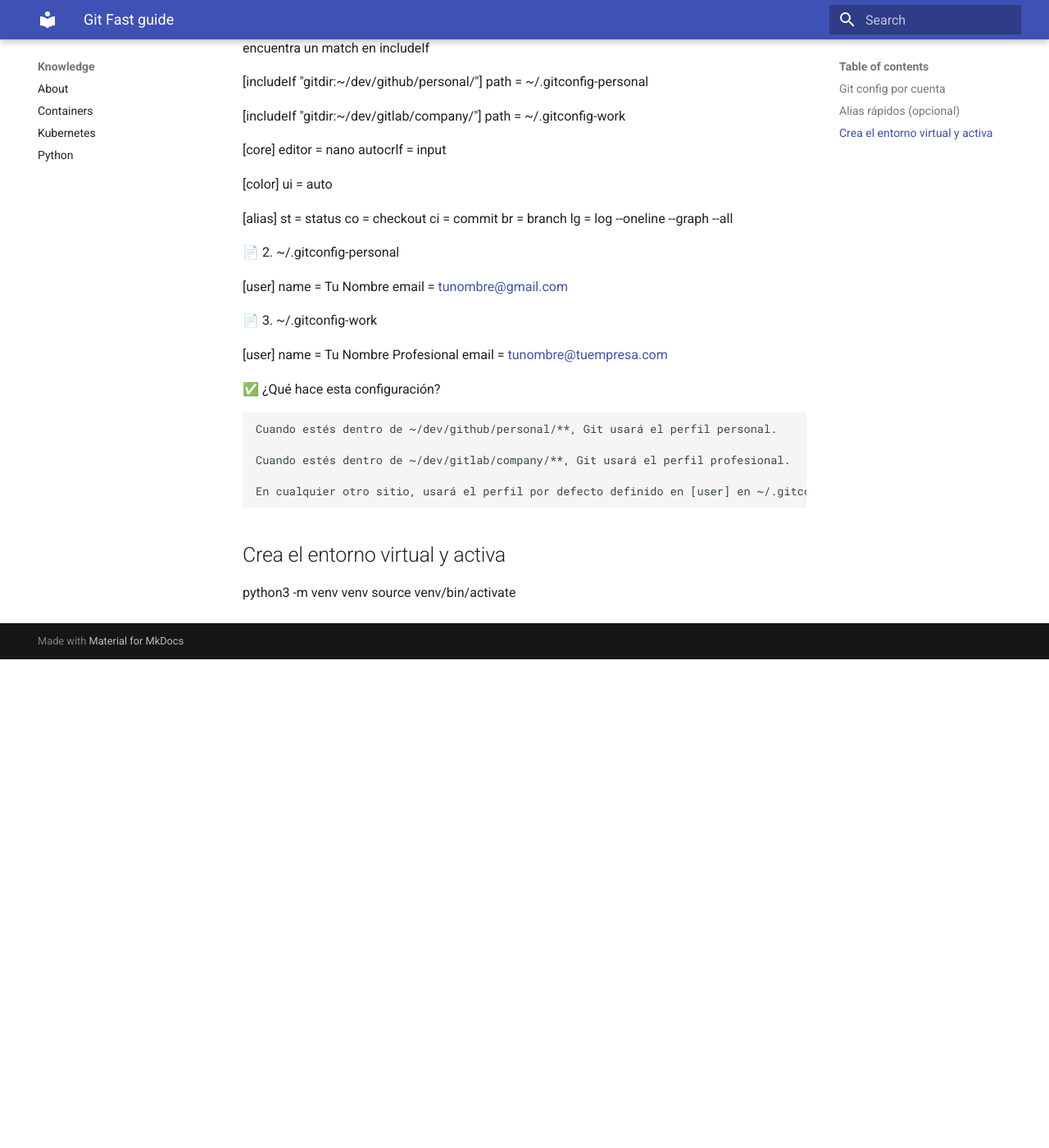
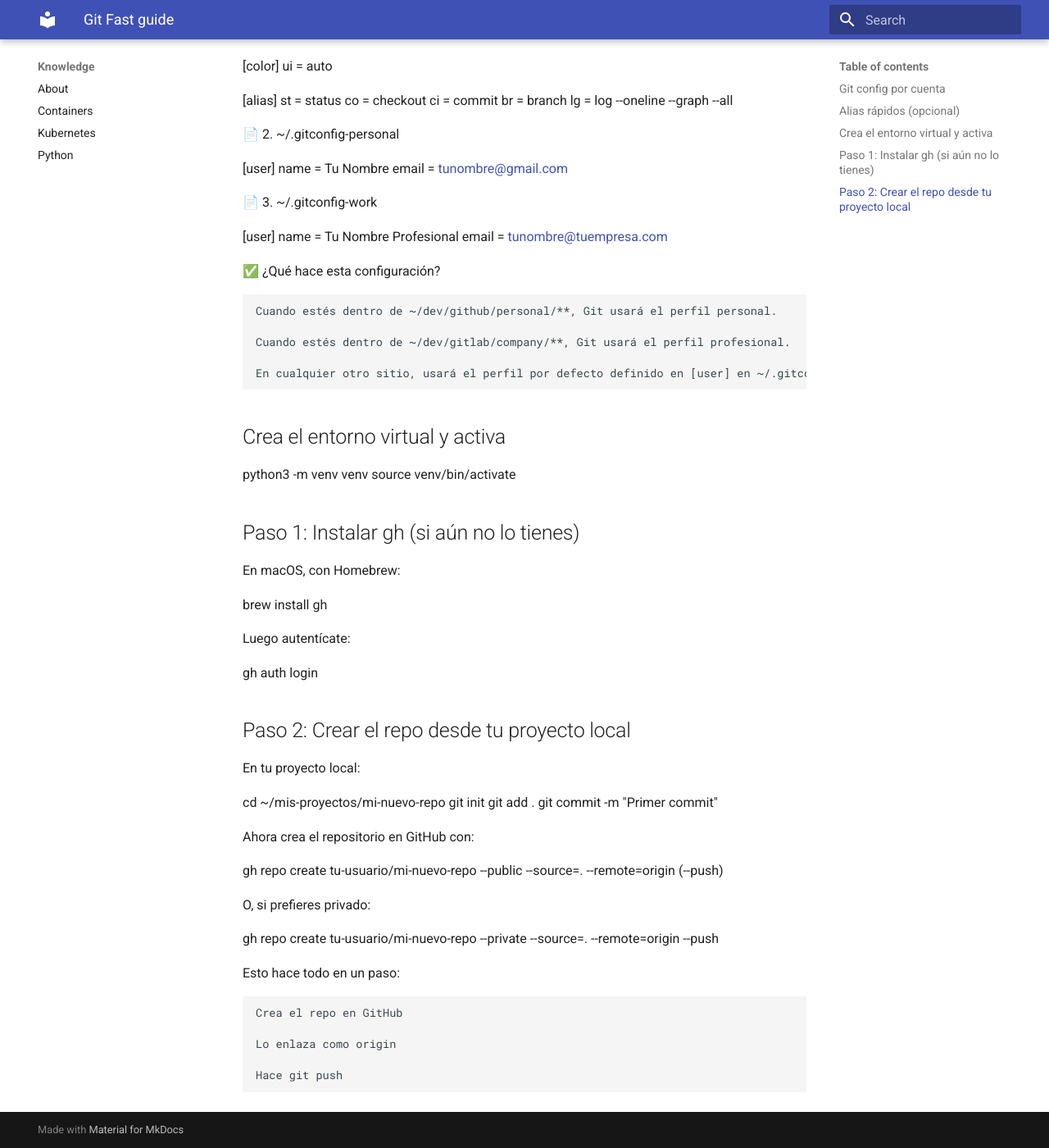
Before and after one commit to svrsbnet/knowledge, an MkDocs documentation site: the page built from docs/git-fast-guide.md, in a window 1280 px wide and 1400 px high, scrolled down 1917 px. Shown: the whole window at 82% size. Built offline with MkDocs 1.6.1 and Material for MkDocs 9.7.7, drawn with Linux system fonts in a browser that asks for light colours; before the commit the page ends 2721 px from its top, so only the background shows below that; some of the changed text lies outside the part shown.

Commit message:
Add new content

```diff
--- a/docs/git-fast-guide.md
+++ b/docs/git-fast-guide.md
@@ -155,3 +144,39 @@ Perfecto. Aquí tienes una configuración lista para copiar y pegar, que te perm
 
   python3 -m venv venv
   source venv/bin/activate
+
+
+## Paso 1: Instalar gh (si aún no lo tienes)
+
+En macOS, con Homebrew:
+
+  brew install gh
+
+Luego autentícate:
+
+  gh auth login
+
+## Paso 2: Crear el repo desde tu proyecto local
+
+En tu proyecto local:
+
+  cd ~/mis-proyectos/mi-nuevo-repo
+  git init
+  git add .
+  git commit -m "Primer commit"
+
+Ahora crea el repositorio en GitHub con:
+
+  gh repo create tu-usuario/mi-nuevo-repo --public --source=. --remote=origin (--push)
+
+O, si prefieres privado:
+
+  gh repo create tu-usuario/mi-nuevo-repo --private --source=. --remote=origin --push
+
+Esto hace todo en un paso:
+
+    Crea el repo en GitHub
+
+    Lo enlaza como origin
+
+    Hace git push
```
Also changed, not shown: other parts of docs/git-fast-guide.md (+1 -12 lines).
